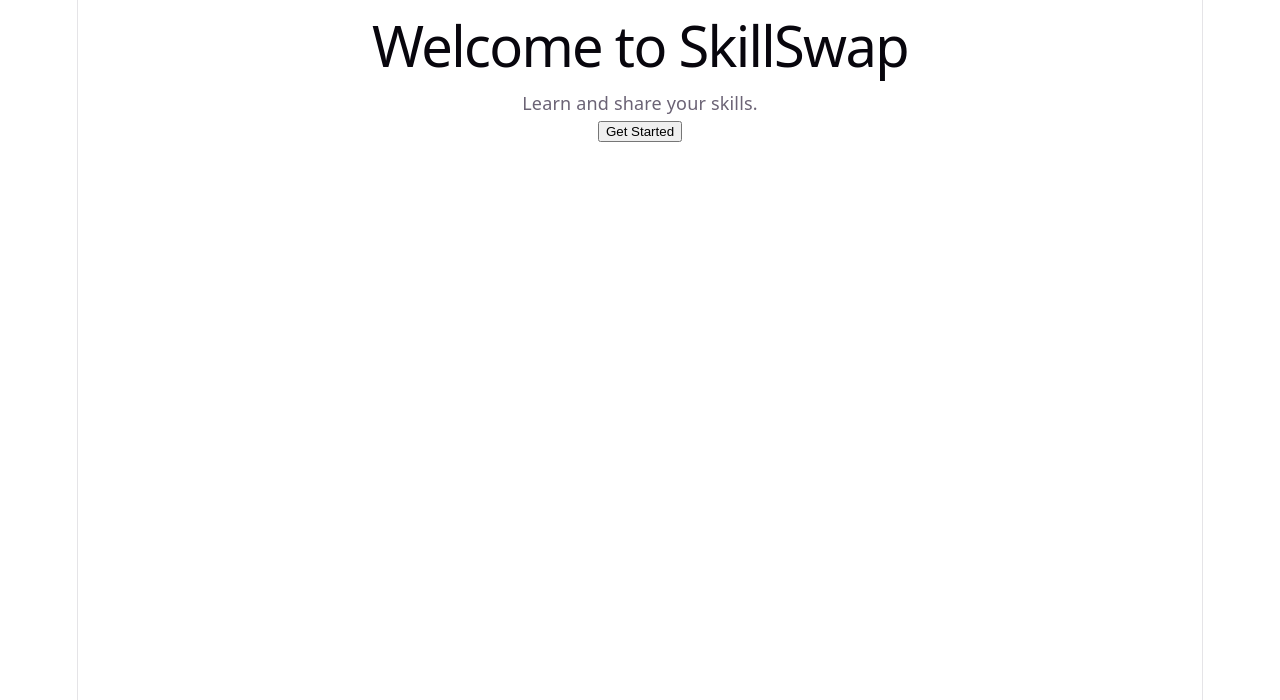
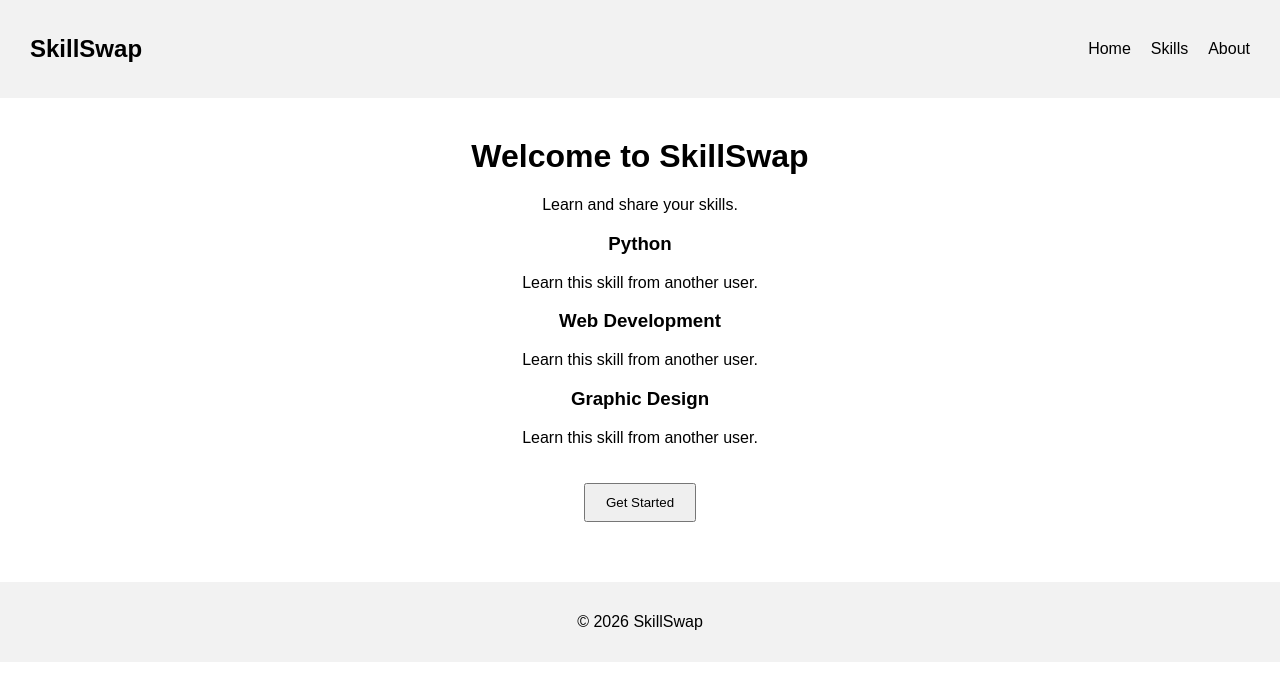
Before and after one commit to rishuu186/skillswap, a React (Vite) app in the folder skillswap/: page / in a window 1280 px wide. Shown: the top 700 px of the page. Built offline with nearby package versions, Linux system fonts and the light colour scheme.

Commit message:
Added components and props

```diff
--- a/skillswap/src/App.jsx
+++ b/skillswap/src/App.jsx
@@ -1,9 +1,22 @@
+import Navbar from "./components/Navbar";
+import SkillCard from "./components/SkillCard";
+import Footer from "./components/Footer";
+
 function App() {
   return (
     <div>
+      <Navbar />
+
       <h1>Welcome to SkillSwap</h1>
       <p>Learn and share your skills.</p>
+
+      <SkillCard skill="Python" />
+      <SkillCard skill="Web Development" />
+      <SkillCard skill="Graphic Design" />
+
       <button>Get Started</button>
+
+      <Footer text="© 2026 SkillSwap" />
     </div>
   );
 }
--- /dev/null
+++ b/skillswap/src/components/Footer.jsx
@@ -0,0 +1,9 @@
+function Footer(props) {
+  return (
+    <footer>
+      <p>{props.text}</p>
+    </footer>
+  );
+}
+
+export default Footer;
--- /dev/null
+++ b/skillswap/src/components/Navbar.jsx
@@ -0,0 +1,15 @@
+function Navbar() {
+  return (
+    <nav>
+      <h2>SkillSwap</h2>
+
+      <div>
+        <a href="#">Home</a>
+        <a href="#">Skills</a>
+        <a href="#">About</a>
+      </div>
+    </nav>
+  );
+}
+
+export default Navbar;
--- /dev/null
+++ b/skillswap/src/components/SkillCard.jsx
@@ -0,0 +1,10 @@
+function SkillCard(props) {
+  return (
+    <div>
+      <h3>{props.skill}</h3>
+      <p>Learn this skill from another user.</p>
+    </div>
+  );
+}
+
+export default SkillCard;
--- a/skillswap/src/index.css
+++ b/skillswap/src/index.css
@@ -1,111 +1,38 @@
-:root {
-  --text: #6b6375;
-  --text-h: #08060d;
-  --bg: #fff;
-  --border: #e5e4e7;
-  --code-bg: #f4f3ec;
-  --accent: #aa3bff;
-  --accent-bg: rgba(170, 59, 255, 0.1);
-  --accent-border: rgba(170, 59, 255, 0.5);
-  --social-bg: rgba(244, 243, 236, 0.5);
-  --shadow:
-    rgba(0, 0, 0, 0.1) 0 10px 15px -3px, rgba(0, 0, 0, 0.05) 0 4px 6px -2px;
-
-  --sans: system-ui, 'Segoe UI', Roboto, sans-serif;
-  --heading: system-ui, 'Segoe UI', Roboto, sans-serif;
-  --mono: ui-monospace, Consolas, monospace;
-
-  font: 18px/145% var(--sans);
-  letter-spacing: 0.18px;
-  color-scheme: light dark;
-  color: var(--text);
-  background: var(--bg);
-  font-synthesis: none;
-  text-rendering: optimizeLegibility;
-  -webkit-font-smoothing: antialiased;
-  -moz-osx-font-smoothing: grayscale;
-
-  @media (max-width: 1024px) {
-    font-size: 16px;
-  }
+body {
+  margin: 0;
+  font-family: Arial, sans-serif;
 }
 
-@media (prefers-color-scheme: dark) {
-  :root {
-    --text: #9ca3af;
-    --text-h: #f3f4f6;
-    --bg: #16171d;
-    --border: #2e303a;
-    --code-bg: #1f2028;
-    --accent: #c084fc;
-    --accent-bg: rgba(192, 132, 252, 0.15);
-    --accent-border: rgba(192, 132, 252, 0.5);
-    --social-bg: rgba(47, 48, 58, 0.5);
-    --shadow:
-      rgba(0, 0, 0, 0.4) 0 10px 15px -3px, rgba(0, 0, 0, 0.25) 0 4px 6px -2px;
-  }
-
-  #social .button-icon {
-    filter: invert(1) brightness(2);
-  }
+nav {
+  display: flex;
+  justify-content: space-between;
+  align-items: center;
+  padding: 15px 30px;
+  background-color: #f2f2f2;
 }
 
-body {
-  margin: 0;
+nav a {
+  margin-left: 20px;
+  text-decoration: none;
+  color: black;
 }
 
-#root {
-  width: 1126px;
-  max-width: 100%;
-  margin: 0 auto;
+div {
   text-align: center;
-  border-inline: 1px solid var(--border);
-  min-height: 100svh;
-  display: flex;
-  flex-direction: column;
-  box-sizing: border-box;
-}
-
-h1,
-h2 {
-  font-family: var(--heading);
-  font-weight: 500;
-  color: var(--text-h);
 }
 
 h1 {
-  font-size: 56px;
-  letter-spacing: -1.68px;
-  margin: 32px 0;
-  @media (max-width: 1024px) {
-    font-size: 36px;
-    margin: 20px 0;
-  }
-}
-h2 {
-  font-size: 24px;
-  line-height: 118%;
-  letter-spacing: -0.24px;
-  margin: 0 0 8px;
-  @media (max-width: 1024px) {
-    font-size: 20px;
-  }
-}
-p {
-  margin: 0;
+  margin-top: 40px;
 }
 
-code,
-.counter {
-  font-family: var(--mono);
-  display: inline-flex;
-  border-radius: 4px;
-  color: var(--text-h);
+button {
+  padding: 10px 20px;
+  margin: 20px;
+  cursor: pointer;
 }
 
-code {
-  font-size: 15px;
-  line-height: 135%;
-  padding: 4px 8px;
-  background: var(--code-bg);
+footer {
+  margin-top: 40px;
+  padding: 15px;
+  background-color: #f2f2f2;
 }
```
